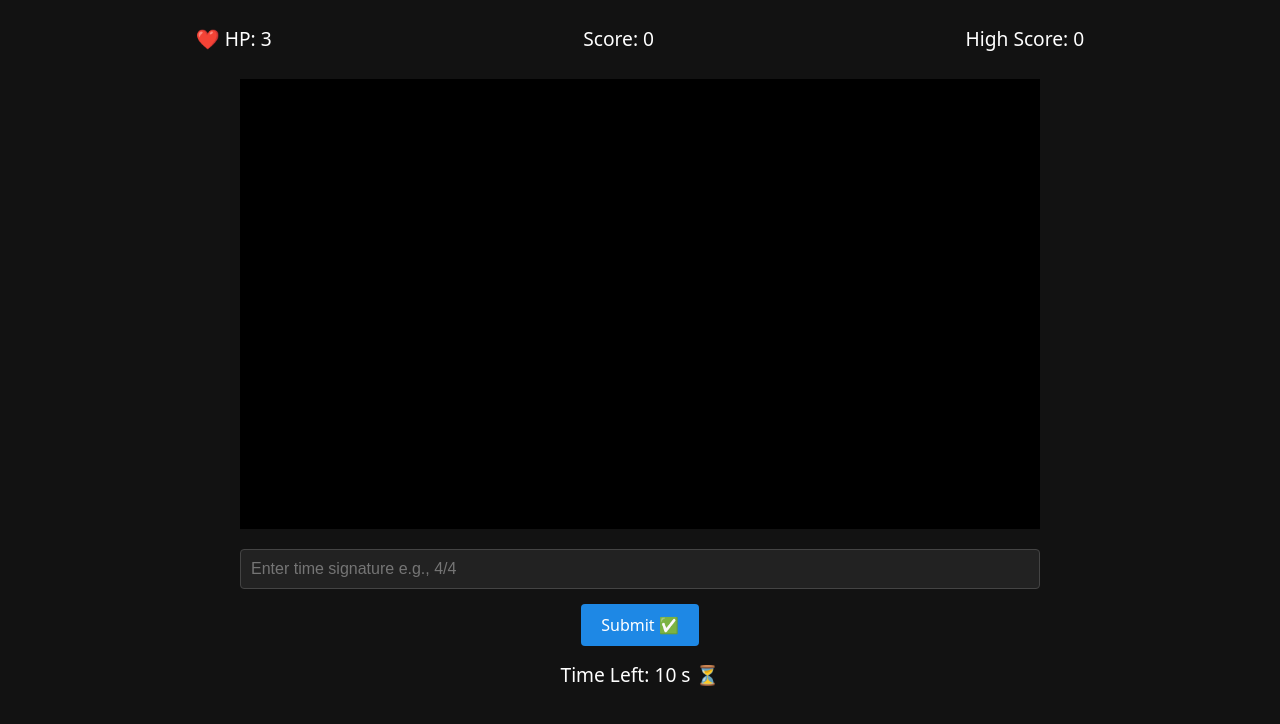
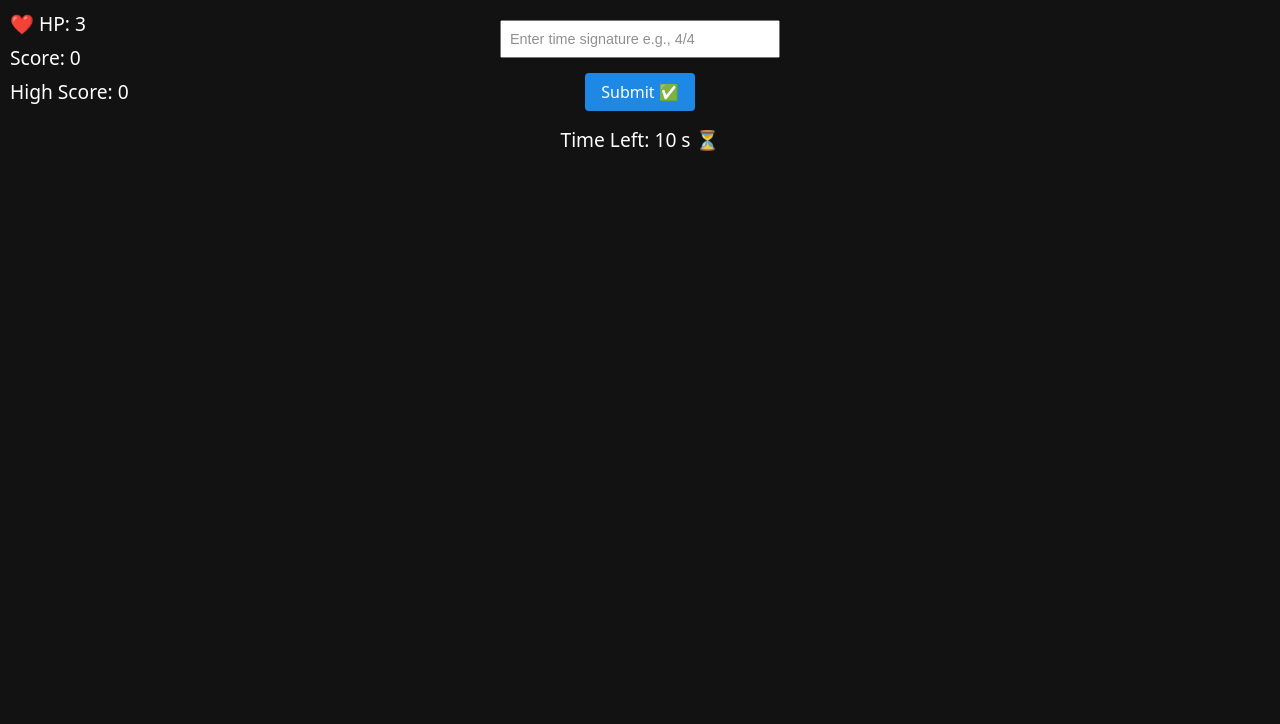
Before and after one commit to salih2875/time_signature_game, a React (Vite) app: page / in a window 1280 px wide. Shown: the top 724 px of the page. Built offline with nearby package versions, Linux system fonts and the light colour scheme.

Commit message:
Pretty much done. TODO: 1) Add at least 100 videos. 2) Check code for bugs

```diff
--- a/src/App.tsx
+++ b/src/App.tsx
@@ -16,15 +16,15 @@ const songs: Song[] = [
   {
     id: 1,
     title: "Song A",
-    youtubeUrl: "https://www.youtube.com/watch?v=XXXXXXXXXXX",
-    startTime: 75,
-    endTime: 133,
+    youtubeUrl: "https://www.youtube.com/watch?v=zTuD8k3JvxQ",
+    startTime: 15,
+    endTime: 30,
     timeSignature: "5/4",
   },
   {
     id: 2,
     title: "Song B",
-    youtubeUrl: "https://www.youtube.com/watch?v=YYYYYYYYYYY",
+    youtubeUrl: "https://www.youtube.com/watch?v=zTuD8k3JvxQ",
     startTime: 30,
     endTime: 90,
     timeSignature: "7/8",
@@ -58,6 +58,7 @@ const App: React.FC = () => {
     if (isGameOver) return;
     if (timeLeft === 0) {
       handleSubmit();
+      handleNext();
       return;
     }
     const timerId = setInterval(() => {
@@ -112,18 +113,17 @@ const App: React.FC = () => {
   return (
     <Container>
       <Header>
-        <StatusItem>❤️ HP: {hp}</StatusItem>
-        <StatusItem>Score: {score}</StatusItem>
-        <StatusItem>High Score: {highScore}</StatusItem>
+        <HP>❤️ HP: {hp}</HP>
+        <Score>Score: {score}</Score>
+        <HighScore>High Score: {highScore}</HighScore>
       </Header>
       {!isGameOver ? (
         <>
-          <VideoContainer>
           <YouTube
             videoId={extractVideoId(currentSong.youtubeUrl)}
             opts={{
-                width: "100%",
-                height: "100%",
+              width: "1000px",
+              height: "500px",
               playerVars: {
                 autoplay: 1,
                 start: currentSong.startTime,
@@ -131,7 +131,6 @@ const App: React.FC = () => {
               },
             }}
           />
-          </VideoContainer>
           <InputContainer>
             <input
               type="text"
@@ -166,53 +165,65 @@ const Container = styled.div`
   background-color: #121212;
   color: #fff;
   min-height: 100vh;
-  padding: 20px;
-  box-sizing: border-box;
   display: flex;
   flex-direction: column;
   align-items: center;
 `;
 
 const Header = styled.div`
-  width: 100%;
-  max-width: 1200px;
-  display: flex;
-  justify-content: space-around;
-  margin-bottom: 20px;
-  flex-wrap: wrap;
+  position: fixed;
+  top: 10px;
+  left: 10px;
+  text-align: left;
 `;
 
-const StatusItem = styled.div`
+const HP = styled.div`
   font-size: 1.2em;
-  margin: 5px;
+  margin-bottom: 5px;
 `;
 
-const VideoContainer = styled.div`
-  width: 100%;
-  max-width: 800px;
-  position: relative;
-  background: #000;
-  aspect-ratio: 16 / 9;
-  margin-bottom: 20px;
+const Score = styled.div`
+  font-size: 1.2em;
+  margin-bottom: 5px;
+`;
+
+const HighScore = styled.div`
+  font-size: 1.2em;
 `;
 
 const InputContainer = styled.div`
-  width: 100%;
-  max-width: 800px;
+  margin-top: 20px;
   display: flex;
   flex-direction: column;
   align-items: center;
 
   input {
-    width: 100%;
-    padding: 10px;
+    padding: 8px;
     font-size: 1em;
     margin-bottom: 10px;
+    width: 280px; /* Increased width to fit placeholder text */
     box-sizing: border-box;
+
+    &::placeholder {
+      font-size: 0.9em; /* Slightly smaller placeholder text */
+      opacity: 0.8;
+    }
+
+    @media (max-width: 480px) {
+      width: 240px;
+      &::placeholder {
+        font-size: 0.8em;
+      }
+    }
+  }
+
+  button {
+    padding: 8px 16px;
+    margin: 5px;
+    font-size: 1em;
+    cursor: pointer;
+    border: none;
     border-radius: 4px;
-    border: 1px solid #444;
-    background: #222;
-    color: #fff;
   }
 `;
 
@@ -244,7 +255,7 @@ const TimerDisplay = styled.div`
 
 const GameOverContainer = styled.div`
   text-align: center;
-  margin-top: 50px;
+  margin-top: 100px;
 `;
 
 const FinalScore = styled.div`
```
Lines whose indentation alone changed are shown as unchanged.
